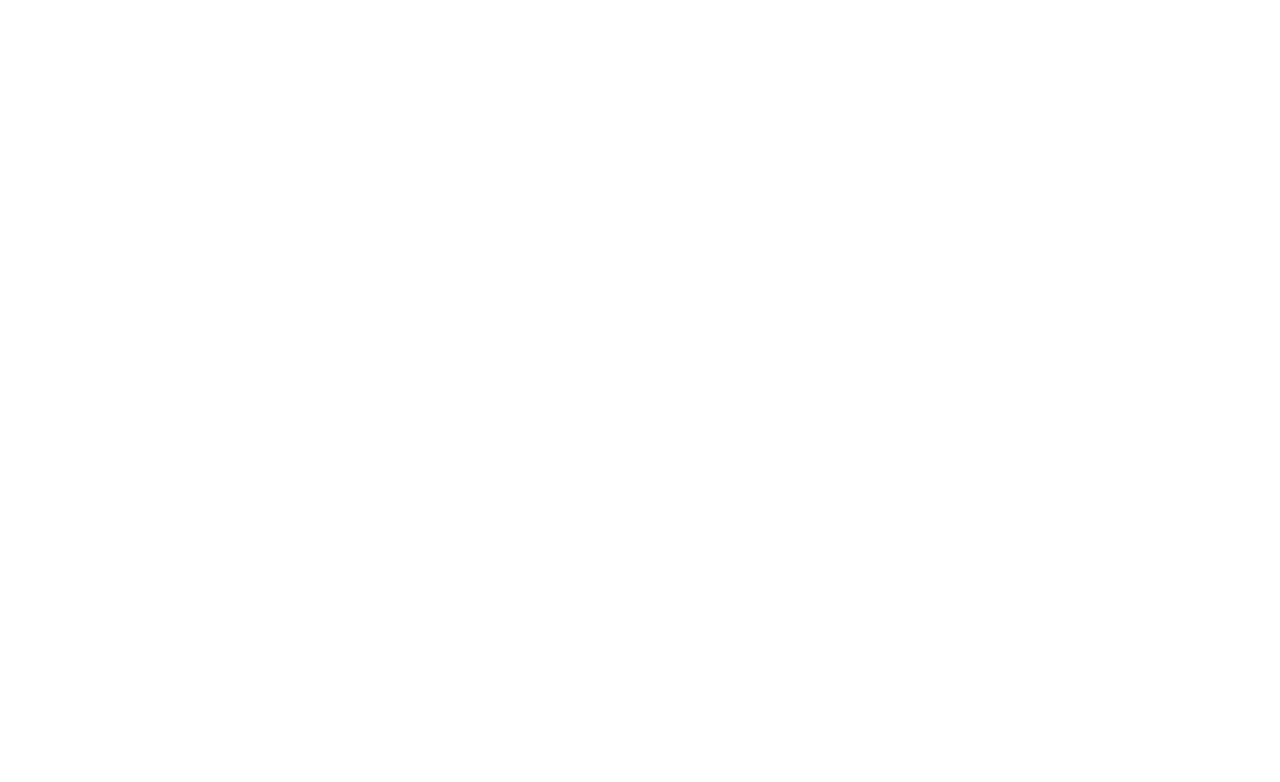
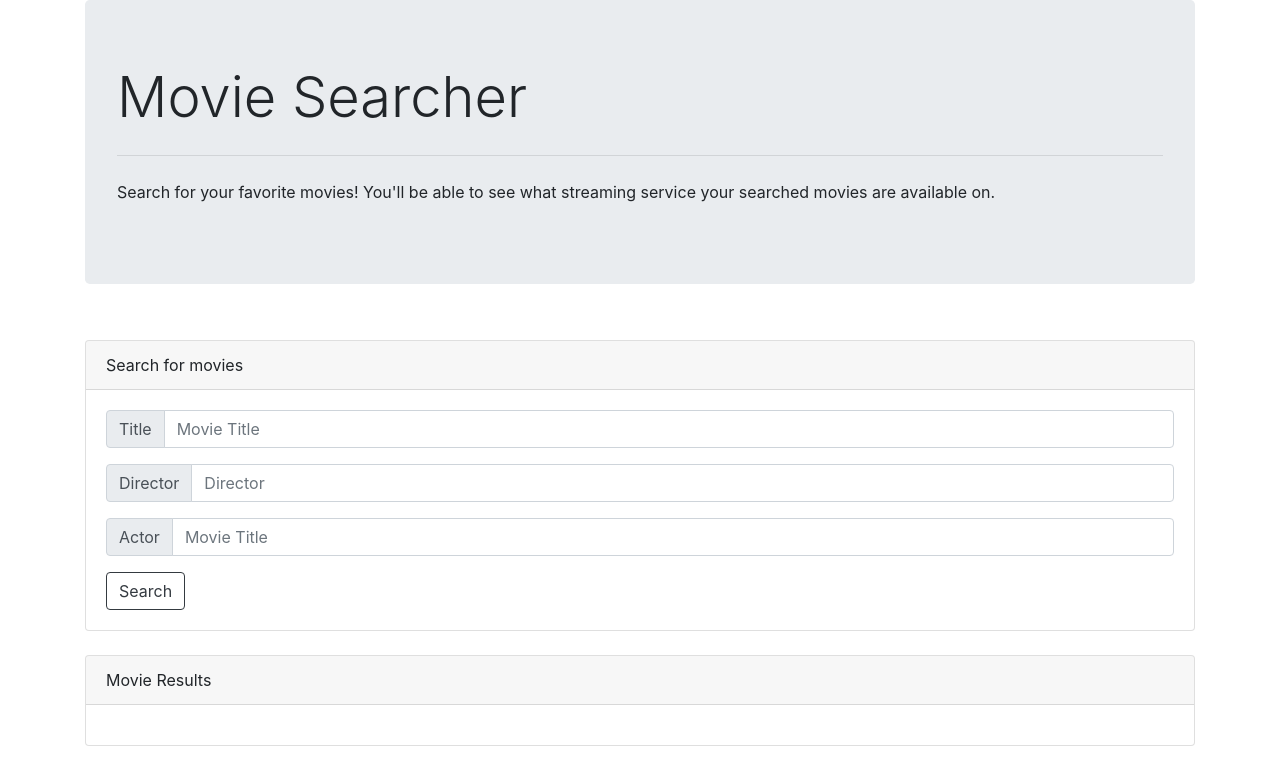
Before and after one commit to dcastelline/Movie-Blog, a website: page views/index.html in a window 1280 px wide. Drawn offline with nearby package versions, Linux system fonts and the light colour scheme.

Commit message:
Used bootstrap to make a barebones html skeleton for the main page of the site

```diff
--- a/views/index.html
+++ b/views/index.html
@@ -5,13 +5,55 @@
     <meta http-equiv="X-UA-Compatible" content="IE=edge">
     <meta name="viewport" content="width=device-width, initial-scale=1.0">
     <link rel="stylesheet" type="text/css" href="/public/assets/css/style.css">
-    <link href="https://cdn.jsdelivr.net/npm/bootstrap@5.0.0-beta2/dist/css/bootstrap.min.css" rel="stylesheet" integrity="sha384-BmbxuPwQa2lc/FVzBcNJ7UAyJxM6wuqIj61tLrc4wSX0szH/Ev+nYRRuWlolflfl" crossorigin="anonymous">
+    <link rel="stylesheet" href="https://cdn.jsdelivr.net/npm/bootstrap@4.6.0/dist/css/bootstrap.min.css" integrity="sha384-B0vP5xmATw1+K9KRQjQERJvTumQW0nPEzvF6L/Z6nronJ3oUOFUFpCjEUQouq2+l" crossorigin="anonymous">
     <title>Movies</title>
 </head>
 <body>
+    <div class="container">
+        <div class="jumbotron">
+            <h1 class="display-4">Movie Searcher</h1>
+            <hr class="my-4">
+            <p>Search for your favorite movies! You'll be able to see what streaming service your searched movies are available on.</p>
+        </div>
+    </div>
+    <br>
+    <div class="container">
+        <div class="card">
+            <div class="card-header">
+                Search for movies
+            </div>
+            <div class="card-body">
+                <div class="input-group mb-3">
+                    <div class="input-group-prepend">
+                      <span class="input-group-text" id="basic-addon1">Title</span>
+                    </div>
+                    <input type="text" class="form-control" placeholder="Movie Title" aria-label="Username" aria-describedby="basic-addon1">
+                </div>
+                <div class="input-group mb-3">
+                    <div class="input-group-prepend">
+                      <span class="input-group-text" id="basic-addon1">Director</span>
+                    </div>
+                    <input type="text" class="form-control" placeholder="Director" aria-label="Username" aria-describedby="basic-addon1">
+                </div>
+                <div class="input-group mb-3">
+                    <div class="input-group-prepend">
+                      <span class="input-group-text" id="basic-addon1">Actor</span>
+                    </div>
+                    <input type="text" class="form-control" placeholder="Movie Title" aria-label="Username" aria-describedby="basic-addon1">
+                </div>
+                <button type="submit" class="btn btn-outline-dark">Search</button>
+            </div>
+        </div>
+        <br>
+        <div class="card">
+            <div class="card-header">
+                Movie Results
+            </div>
+            <div class="card-body">
 
-
-
-
+            </div>
+        </div>
+        <br>
+    </div>
 </body>
 </html>
```
